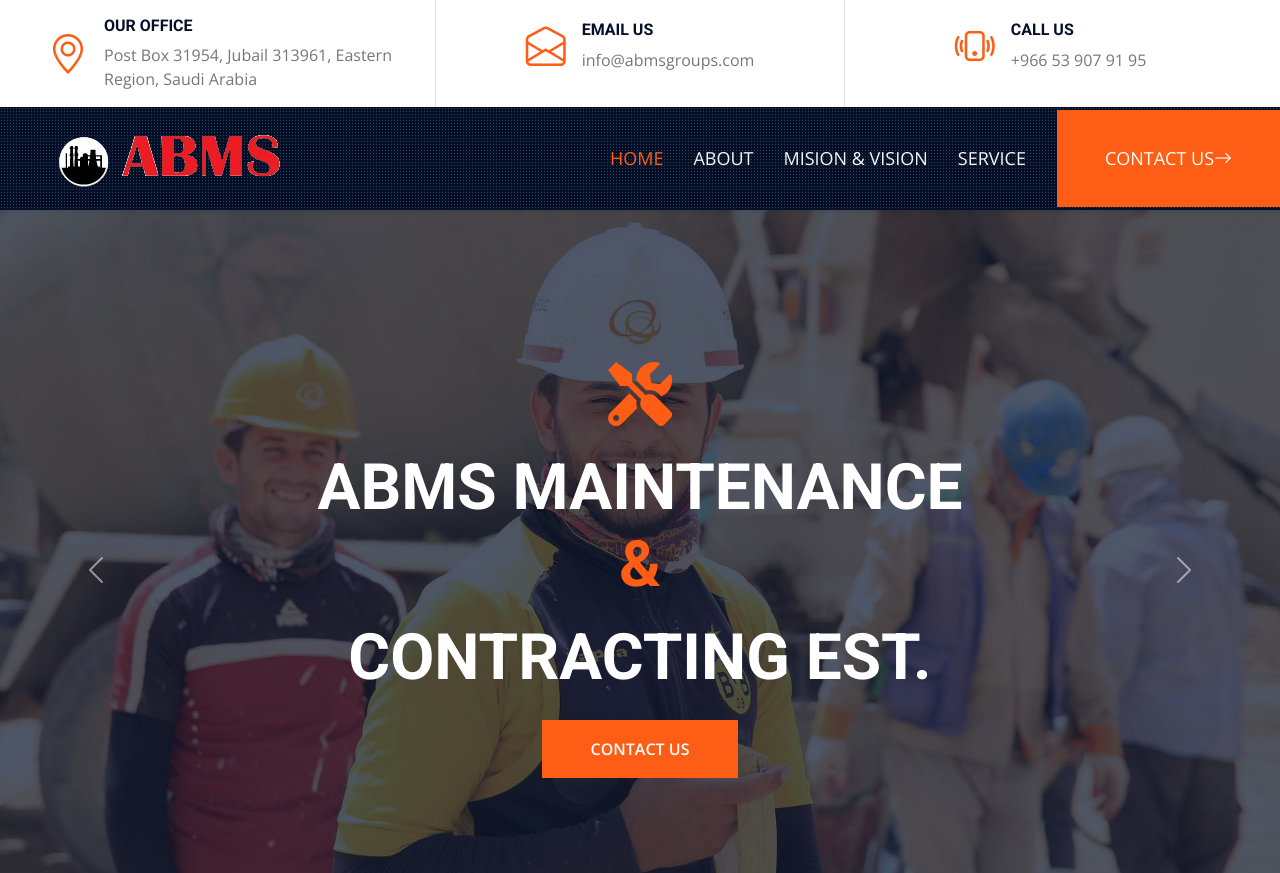
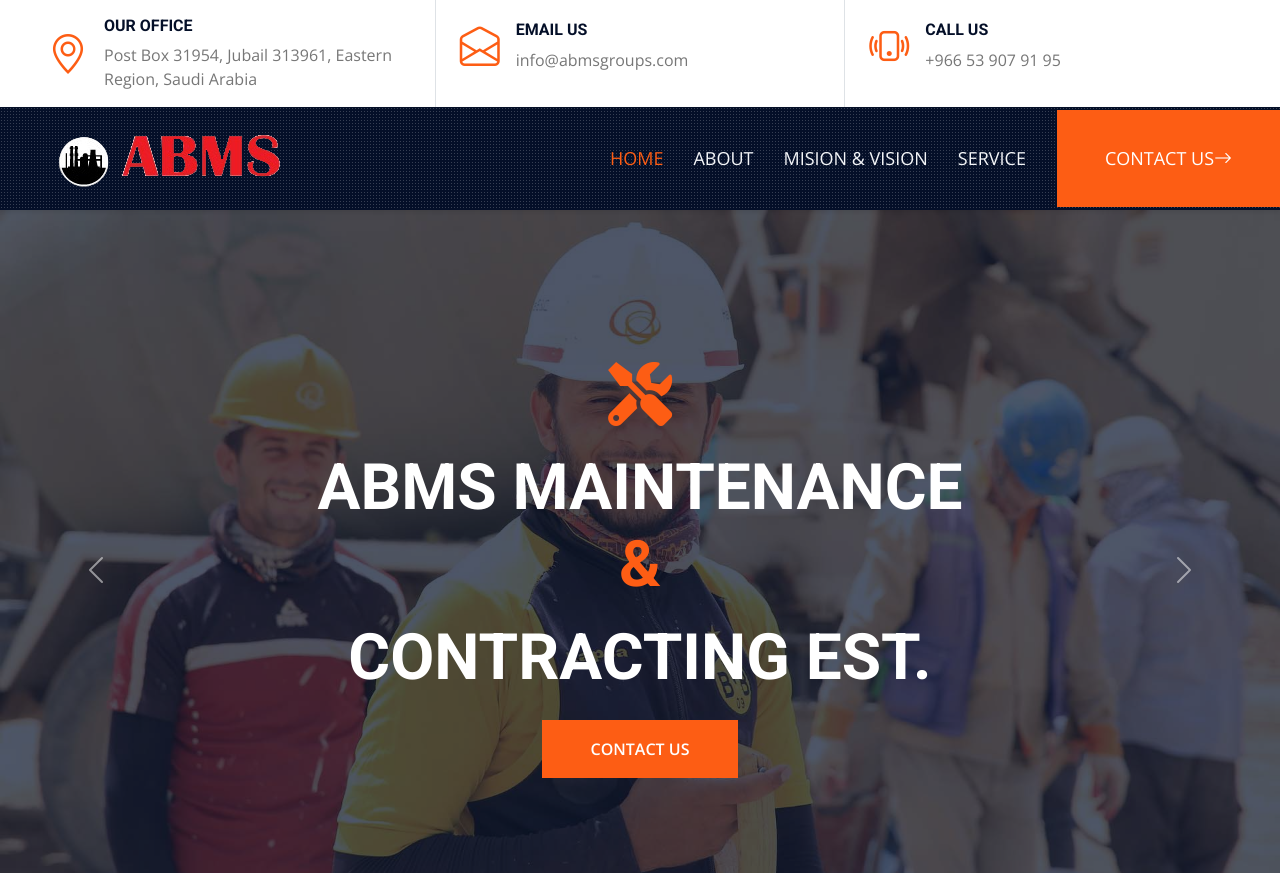
Before and after one commit to vishnupriyat7/ABMS, a plain HTML site: page index.html in a window 1280 px wide. Shown: the top 873 px of the page. Drawn offline with nearby package versions, Linux system fonts and the light colour scheme.

Commit message:
top-band alignment-contact-text-center removed

```diff
--- a/index.html
+++ b/index.html
@@ -47,7 +47,7 @@
     <!-- <div class="container-fluid px-5 d-none d-lg-block d-sm-block"> -->
     <div class="container-fluid px-5 d-lg-block d-sm-block">
       <div class="row gx-5">
-        <div class="col-lg-4 text-center py-3">
+        <div class="col-lg-4 py-3">
           <div class="d-inline-flex align-items-center">
             <i class="bi bi-geo-alt fs-1 text-primary me-3"></i>
             <div class="text-start">
@@ -59,7 +59,7 @@
             </div>
           </div>
         </div>
-        <div class="col-lg-4 text-center border-start border-end py-3">
+        <div class="col-lg-4 border-start border-end py-3">
           <div class="d-inline-flex align-items-center">
             <i class="bi bi-envelope-open fs-1 text-primary me-3"></i>
             <div class="text-start">
@@ -68,7 +68,7 @@
             </div>
           </div>
         </div>
-        <div class="col-lg-4 text-center py-3">
+        <div class="col-lg-4 py-3">
           <div class="d-inline-flex align-items-center">
             <i class="bi bi-phone-vibrate fs-1 text-primary me-3"></i>
             <div class="text-start">
```
